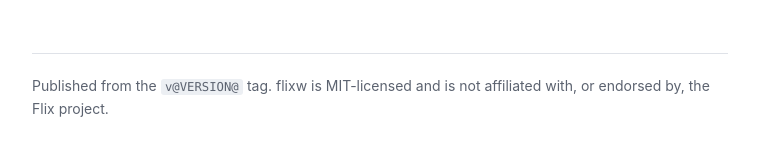
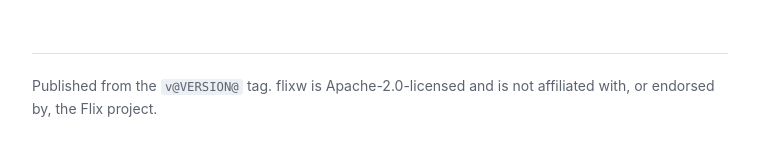
Before and after one commit to wstein/flixw, a plain HTML site: page docs/pages/index.html in a window 1280 px wide. Shown: the part 1106-1262 px from the top of the page, 260-1019 px from the left. Drawn offline with Linux system fonts and the light colour scheme.

Commit message:
docs: update the license statements to Apache-2.0
README badge and License section and the Pages footer name Apache-2.0.
The README notes that releases up to v0.34.9 were published under MIT and
that third-party components keep their own licenses.

Co-Authored-By: Claude Sonnet 5.5 <noreply@anthropic.com>

```diff
--- a/docs/pages/index.html
+++ b/docs/pages/index.html
@@ -136,7 +136,7 @@ java flixw.java wrapper --install .
 
 <footer>
   Published from the <code>v@VERSION@</code> tag.
-  flixw is MIT-licensed and is not affiliated with, or endorsed by, the Flix project.
+  flixw is Apache-2.0-licensed and is not affiliated with, or endorsed by, the Flix project.
 </footer>
 
 </body>
```
Also changed, not shown: 1 other file.
